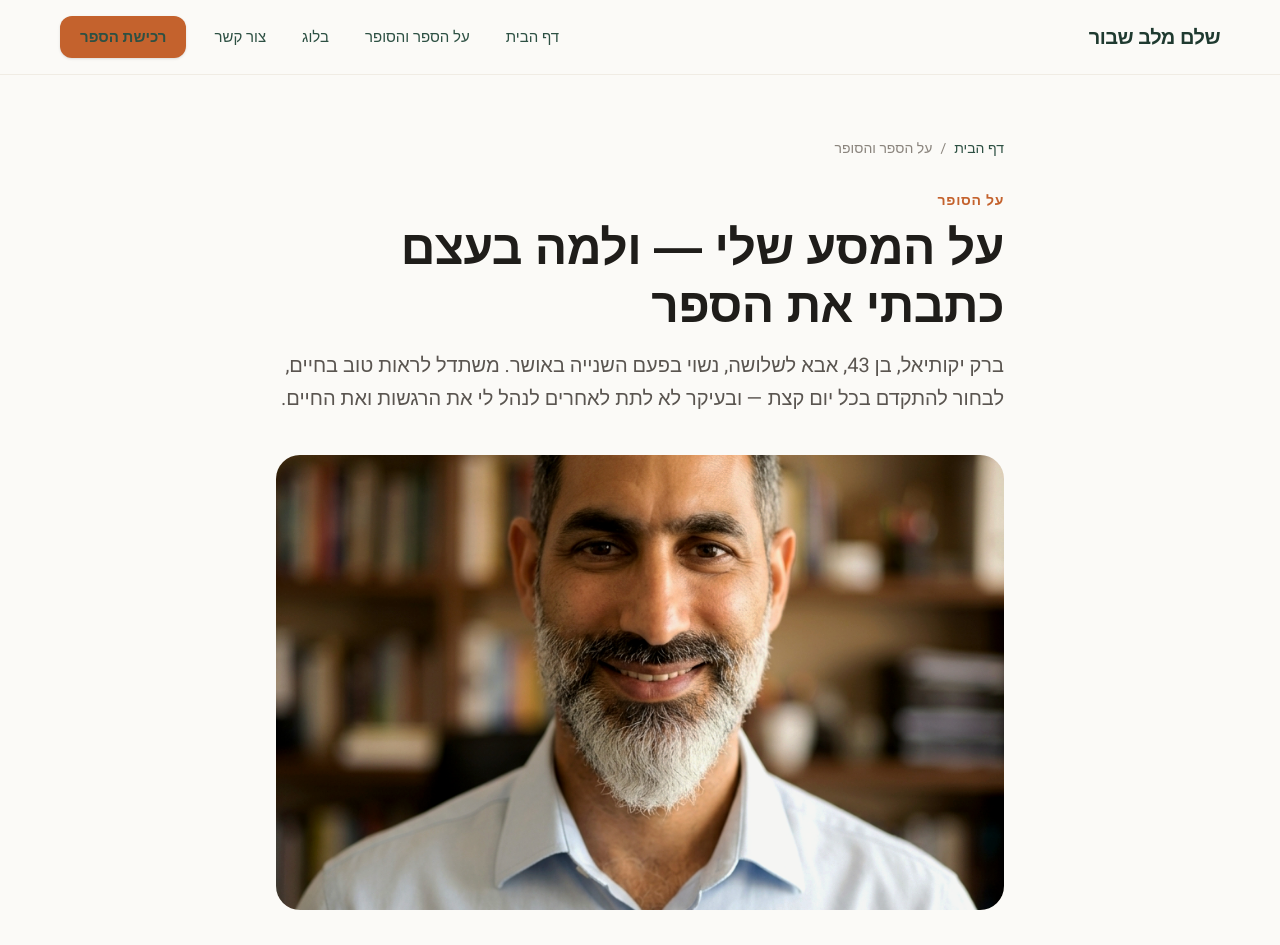
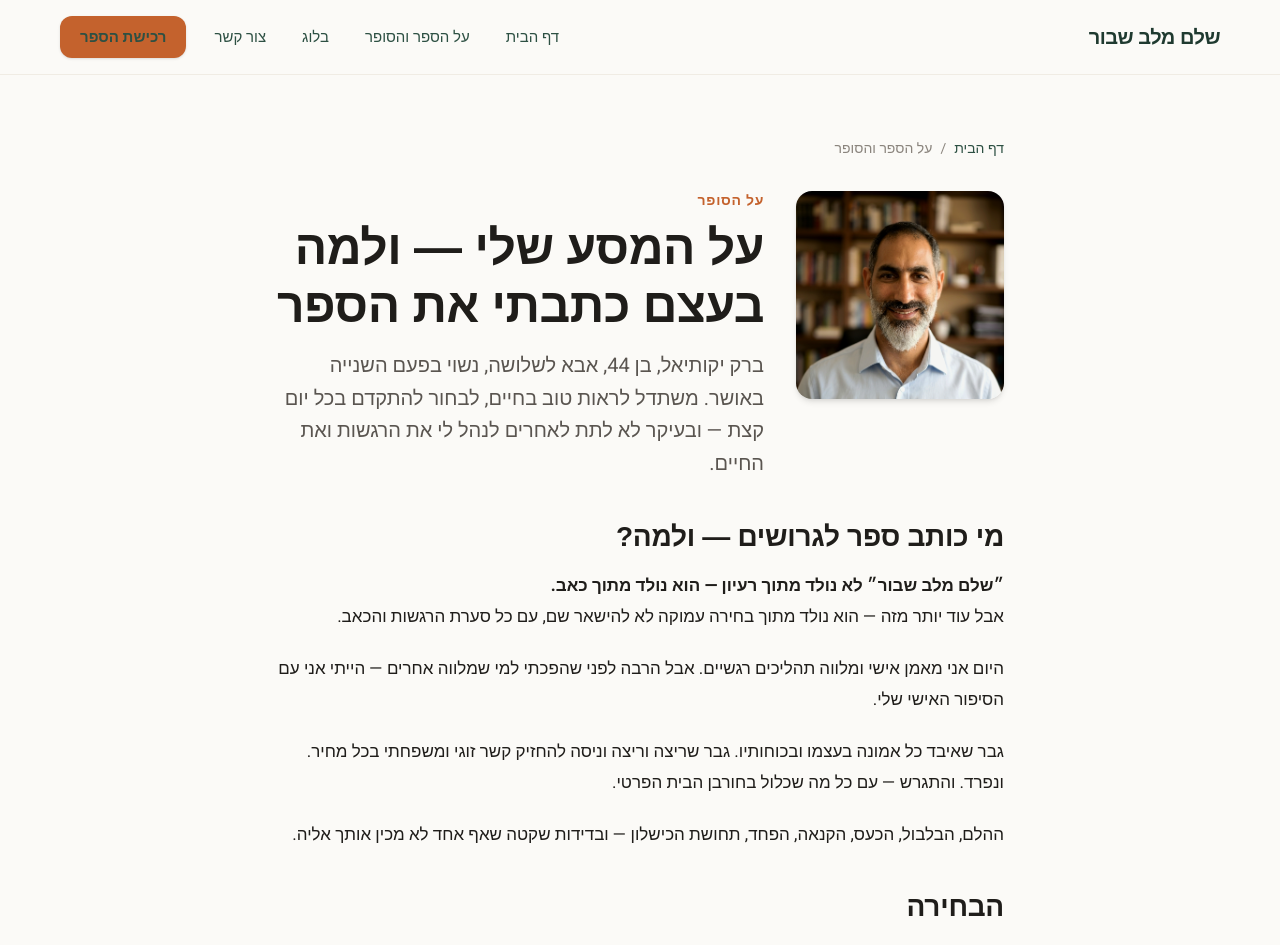
Before and after one commit to B-arak/levsjalem-site, a Next.js app: page /about in a window 1280 px wide. Shown: the top 945 px of the page. Built offline with nearby package versions, Linux system fonts and the light colour scheme; a web font is replaced by a local one.

Commit message:
About page: תמונה בריבוע לצד הטקסט, גיל 44

```diff
--- a/src/app/about/page.tsx
+++ b/src/app/about/page.tsx
@@ -26,6 +26,17 @@ export default function AboutPage() {
         </nav>
 
         <header className="mb-10">
+          <div className="flex flex-col md:flex-row gap-8 items-start">
+            <div className="relative w-44 h-44 md:w-52 md:h-52 rounded-2xl overflow-hidden shrink-0 mx-auto md:mx-0 shadow-md">
+              <Image
+                src="/barak.png"
+                alt="ברק יקותיאל - מחבר הספר שלם מלב שבור"
+                fill
+                sizes="208px"
+                className="object-cover object-top"
+              />
+            </div>
+            <div>
               <p className="text-[var(--color-accent)] font-semibold text-sm uppercase tracking-wider mb-2">
                 על הסופר
               </p>
@@ -33,19 +44,11 @@ export default function AboutPage() {
                 על המסע שלי — ולמה בעצם כתבתי את הספר
               </h1>
               <p className="text-xl text-[var(--color-text-muted)] leading-relaxed">
-            ברק יקותיאל, בן 43, אבא לשלושה, נשוי בפעם השנייה באושר. משתדל לראות טוב בחיים, לבחור להתקדם בכל יום קצת — ובעיקר לא לתת לאחרים לנהל לי את הרגשות ואת החיים.
+                ברק יקותיאל, בן 44, אבא לשלושה, נשוי בפעם השנייה באושר. משתדל לראות טוב בחיים, לבחור להתקדם בכל יום קצת — ובעיקר לא לתת לאחרים לנהל לי את הרגשות ואת החיים.
               </p>
+            </div>
+          </div>
         </header>
-
-        <div className="relative aspect-[16/10] mb-10 rounded-xl overflow-hidden bg-[var(--color-surface-warm)]">
-          <Image
-            src="/barak.png"
-            alt="ברק יקותיאל - מחבר הספר שלם מלב שבור"
-            fill
-            sizes="(max-width: 768px) 100vw, 768px"
-            className="object-cover"
-          />
-        </div>
 
         <div className="prose-he">
           <h2>מי כותב ספר לגרושים — ולמה?</h2>
```
Lines whose indentation alone changed are shown as unchanged.
